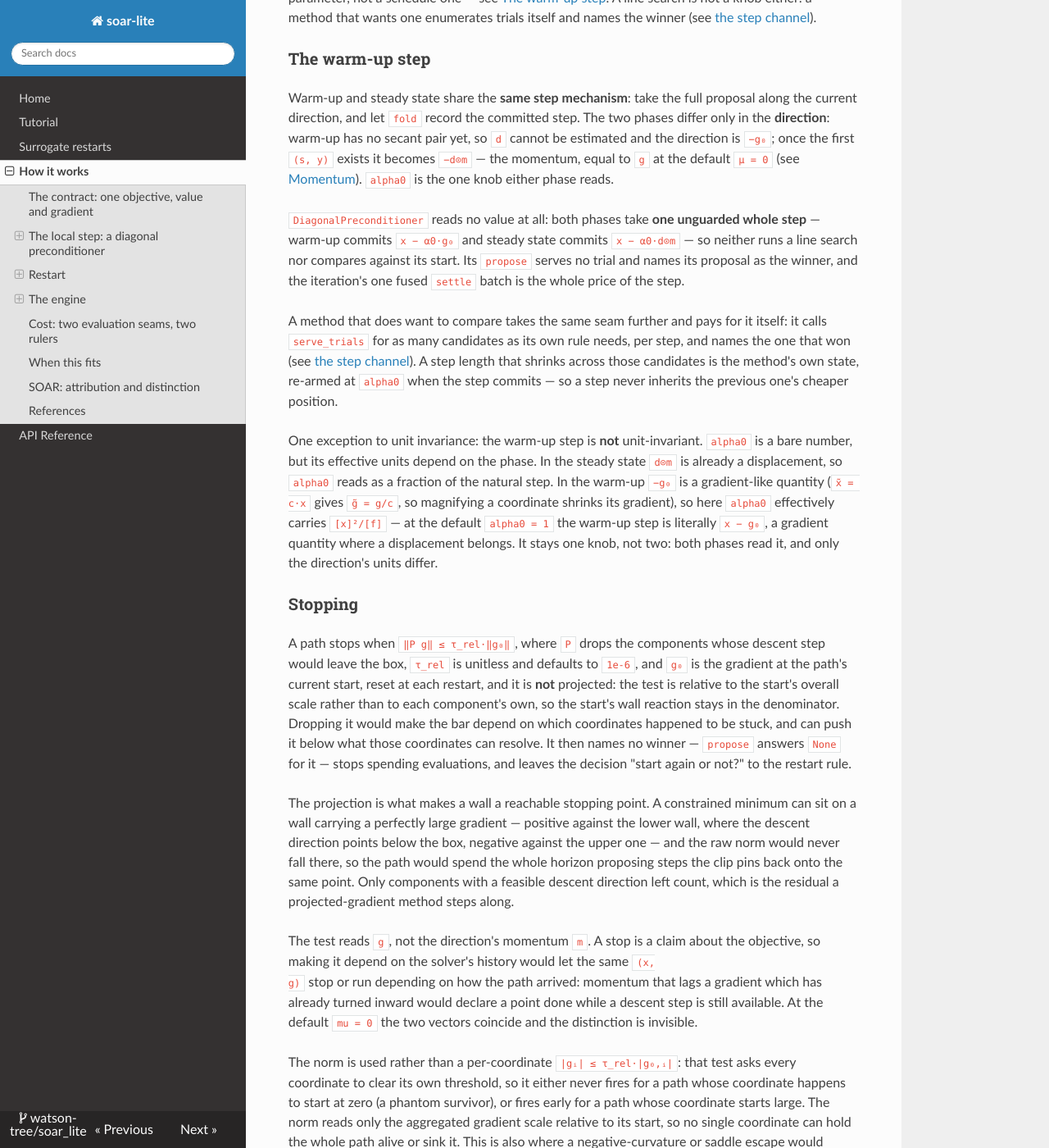
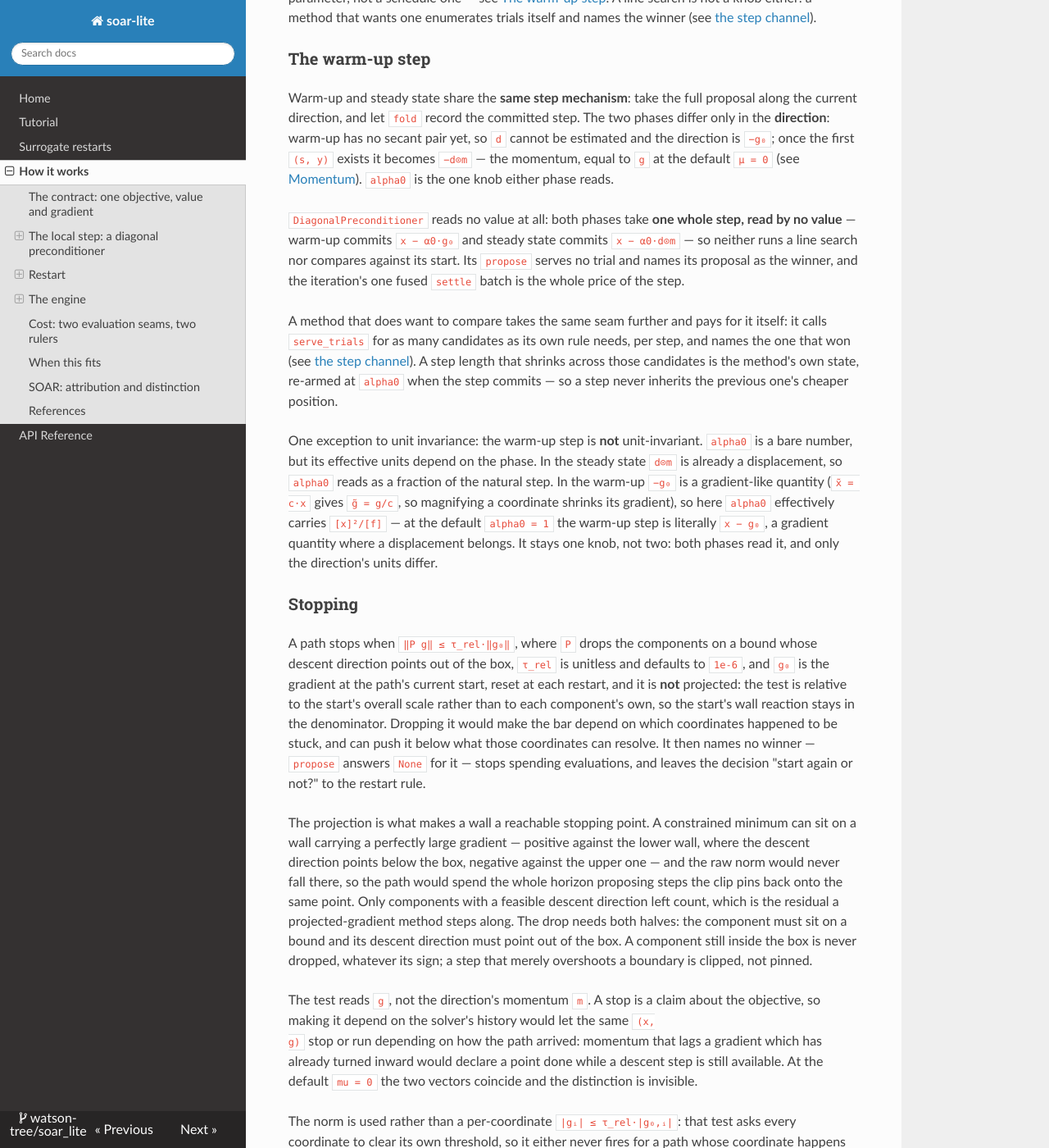
Before and after one commit to watson-tree/soar_lite, an MkDocs documentation site: the page built from docs/explanation/how-it-works.md, in a window 1280 px wide and 1400 px high, scrolled down 4116 px. Shown: the whole window at 82% size. Built offline with MkDocs 1.6.1, drawn with Linux system fonts in a browser that asks for light colours; nearby versions of some CDN libraries; some of the changed text lies outside the part shown.

Commit message:
docs: say where the clip is, and what the projection drops
"Unguarded whole step" was doing two jobs. The step is guarded against leaving
the box - `propose` clips it into `domain` - so the only thing absent is a value
guard: no line search, no comparison against the start. Every site now says
"read by no value", and the Momentum section adds that the clip is the step's
only correction.

The tutorial's `eval_f` gotcha named the wrong subject: `eval_f` serves a step's
trials value-only, but the winner's gradient is bought by the iteration's one
fused `settle` batch either way. The lede now says so, and the sentence after it
drops the claim it repeated.

The stopping section's definition of the projection named only the direction.
The mask demands the component sit on a bound as well, so the sentence now
carries both halves, and a closing note separates an overshoot from a pin: a
component inside the box is never dropped, whatever its sign.

```diff
--- a/docs/explanation/how-it-works.md
+++ b/docs/explanation/how-it-works.md
@@ -210,11 +210,11 @@ so `d` cannot be estimated and the direction is `−g₀`; once the first `(s, y
 exists it becomes `−d⊙m` — the momentum, equal to `g` at the default `μ = 0` (see
 [Momentum](#momentum)). `alpha0` is the one knob either phase reads.
 
-`DiagonalPreconditioner` reads no value at all: both phases take **one unguarded
-whole step** — warm-up commits `x − α0·g₀` and steady state commits `x − α0·d⊙m`
-— so neither runs a line search nor compares against its start. Its `propose`
-serves no trial and names its proposal as the winner, and the iteration's one
-fused `settle` batch is the whole price of the step.
+`DiagonalPreconditioner` reads no value at all: both phases take **one whole
+step, read by no value** — warm-up commits `x − α0·g₀` and steady state commits
+`x − α0·d⊙m` — so neither runs a line search nor compares against its start. Its
+`propose` serves no trial and names its proposal as the winner, and the
+iteration's one fused `settle` batch is the whole price of the step.
 
 A method that does want to compare takes the same seam further and pays for it
 itself: it calls `serve_trials` for as many candidates as its own rule needs, per
@@ -236,8 +236,9 @@ the direction's units differ.
 
 ### Stopping
 
-A path stops when `‖P g‖ ≤ τ_rel·‖g₀‖`, where `P` drops the components whose
-descent step would leave the box, `τ_rel` is unitless and defaults to `1e-6`, and
+A path stops when `‖P g‖ ≤ τ_rel·‖g₀‖`, where `P` drops the components on a
+bound whose descent direction points out of the box, `τ_rel` is unitless and
+defaults to `1e-6`, and
 `g₀` is the gradient at the path's current start, reset at each restart, and it
 is **not** projected: the test is relative to the start's overall scale rather
 than to each component's own, so the start's wall reaction stays in the
@@ -252,7 +253,10 @@ the lower wall, where the descent direction points below the box, negative
 against the upper one — and the raw norm would never fall there, so the path
 would spend the whole horizon proposing steps the clip pins back onto the same
 point. Only components with a feasible descent direction left count, which is
-the residual a projected-gradient method steps along.
+the residual a projected-gradient method steps along. The drop needs both
+halves: the component must sit on a bound and its descent direction must point
+out of the box. A component still inside the box is never dropped, whatever its
+sign; a step that merely overshoots a boundary is clipped, not pinned.
 
 The test reads `g`, not the direction's momentum `m`. A stop is a claim about the
 objective, so making it depend on the solver's history would let the same `(x,
@@ -325,10 +329,11 @@ and that component is exactly what damps zigzag, cancels overshoot, and
 accumulates progress in flat regions.
 The invariant also buys nothing where no line search runs: a descent direction
 only promises that a small enough step decreases `f`, while this method takes one
-unguarded whole step, read by no value and compared against no start. Convergence
-rests on best-so-far accounting plus restarts and stalls, not on every step
-descending; a caller who wants the guarantee can leave `μ` at its default,
-shrink `alpha0`, or run a line search outside the engine.
+whole step, read by no value, compared against no start, and clipped to the box
+as its only correction. Convergence rests on best-so-far accounting plus restarts
+and stalls, not on every step descending; a caller who wants the guarantee can
+leave `μ` at its default, shrink `alpha0`, or run a line search outside the
+engine.
 
 **The cost is real.** Near an optimum `g → 0` while `m` decays on the `1/(1−μ)`
 window, so `μ·m_{k−1}` can outweigh `g_k` and the direction is carried off by old
@@ -466,9 +471,9 @@ A winner is a `Pending` point, and what it carries says what the step read. A
 **read** winner carries `x` and `f`: the method served it as a trial through
 `serve_trials` and ruled on the value itself, so its gradient is still owed and
 `settle` buys it in the iteration's fused batch. An **unread** winner carries `x`
-alone: the method named its proposal without reading anything — one unguarded
-whole step, exactly what `DiagonalPreconditioner` does — so both halves are owed
-and both arrive in that same batch.
+alone: the method named its proposal without reading anything — one whole step,
+read by no value — exactly what `DiagonalPreconditioner` does — so both halves
+are owed and both arrive in that same batch.
 
 Which of the two a method sends is its own business. The engine stocks
 `serve_trials`, calls `propose` once, and grades whatever comes back, so the
```
Also changed, not shown: docs/index.md (+1 -1 lines), docs/tutorial/getting-started.md (+8 -7 lines).
